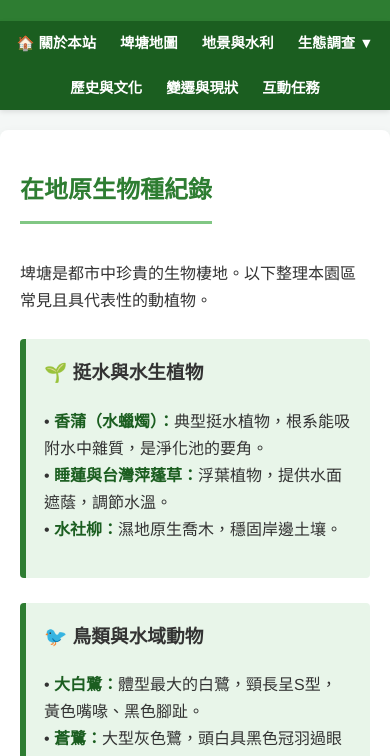
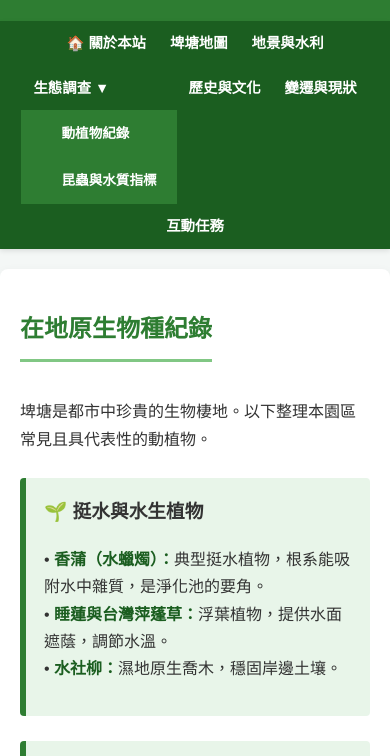
Before and after one commit to Hanna960418/Bade-Pond, a plain HTML site: page floraAndFauna.html in a window 390 px wide. Shown: the part 65-821 px from the top of the page. Drawn offline with Linux system fonts and the light colour scheme.

Commit message:
Add files via upload

```diff
--- a/floraAndFauna.html
+++ b/floraAndFauna.html
@@ -62,7 +62,9 @@
             nav ul { flex-wrap: wrap; }
             nav a { padding: 10px 12px; font-size: 0.9em; }
             /* 下拉子選單在手機改為直接展開、不用 hover */
-            nav ul ul { position: static; min-width: auto; }
+            nav ul ul { position: static; min-width: auto; display: flex; }
+            /* 手機：子選單直接展開，並縮排區隔 */
+            nav ul ul a { padding-left: 40px; background-color: #2e7d32; font-size: 0.85em; }
 
             /* 標題縮小 */
             header { padding: 1.5em 0; }
@@ -117,10 +119,10 @@
             • <span class="highlight">大白鷺：</span>體型最大的白鷺，頸長呈S型，黃色嘴喙、黑色腳趾。<br>
             • <span class="highlight">蒼鷺：</span>大型灰色鷺，頭白具黑色冠羽過眼線，常靜立淺水捕魚。<br>
             • <span class="highlight">夜鷺：</span>常佇立水邊靜待獵物，清晨黃昏最活躍。<br>
-	    • <span class="highlight">綠頭鴨：</span>常見大型水鴨,公鳥頭頸亮綠、有白頸環,母鳥為樸素褐色,是家鴨的祖先。</p>
+     • <span class="highlight">綠頭鴨：</span>常見大型水鴨,公鳥頭頸亮綠、有白頸環,母鳥為樸素褐色,是家鴨的祖先。</p>
         </div>
 
-	<h3 style="color:#1b5e20;">📷 鳥類照片紀錄</h3>
+ <h3 style="color:#1b5e20;">📷 鳥類照片紀錄</h3>
         <div class="bird-grid">
             <div class="bird-card">
                 <img src="IMGs/大白鷺.jpg" alt="大白鷺">
```
